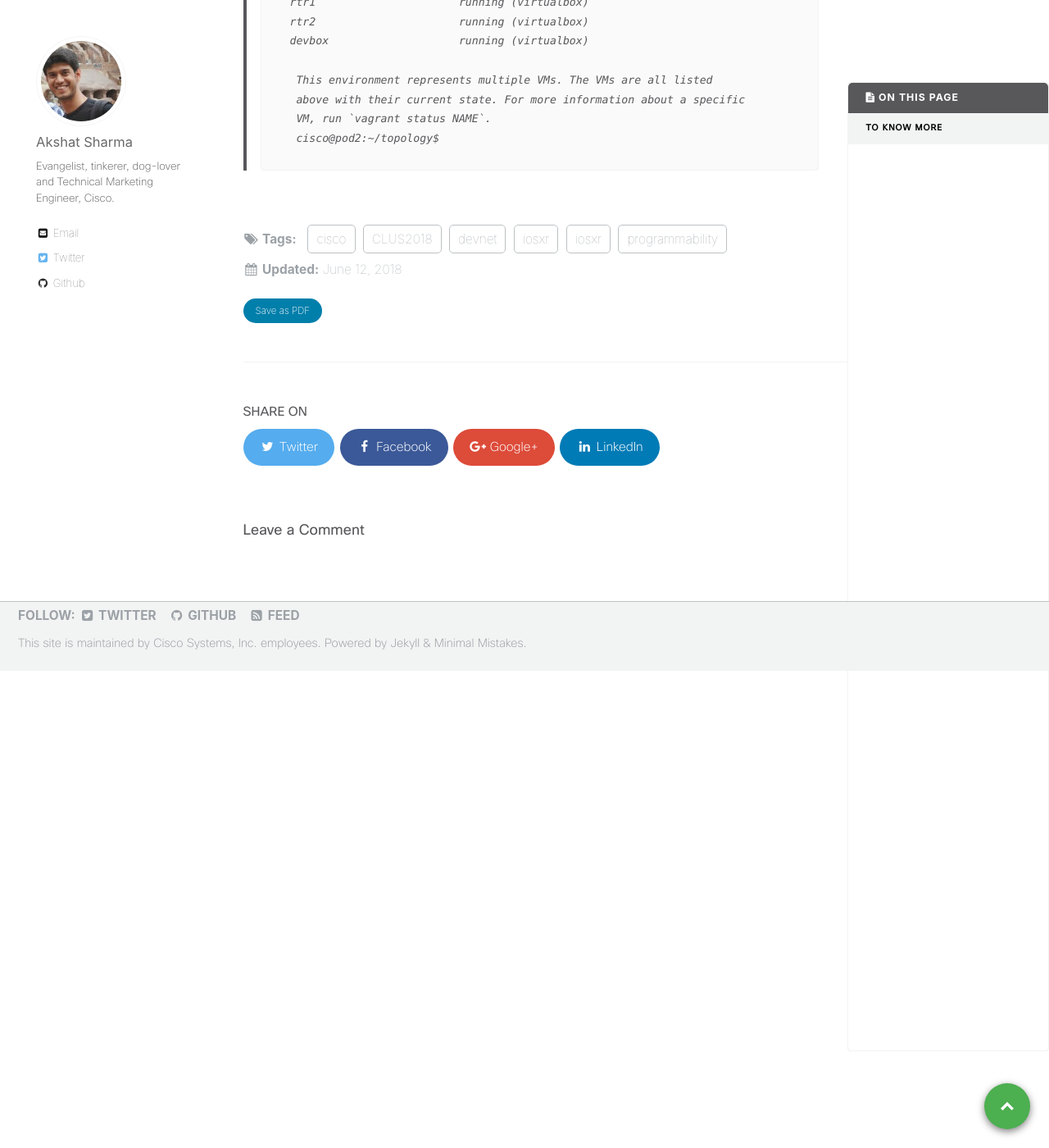
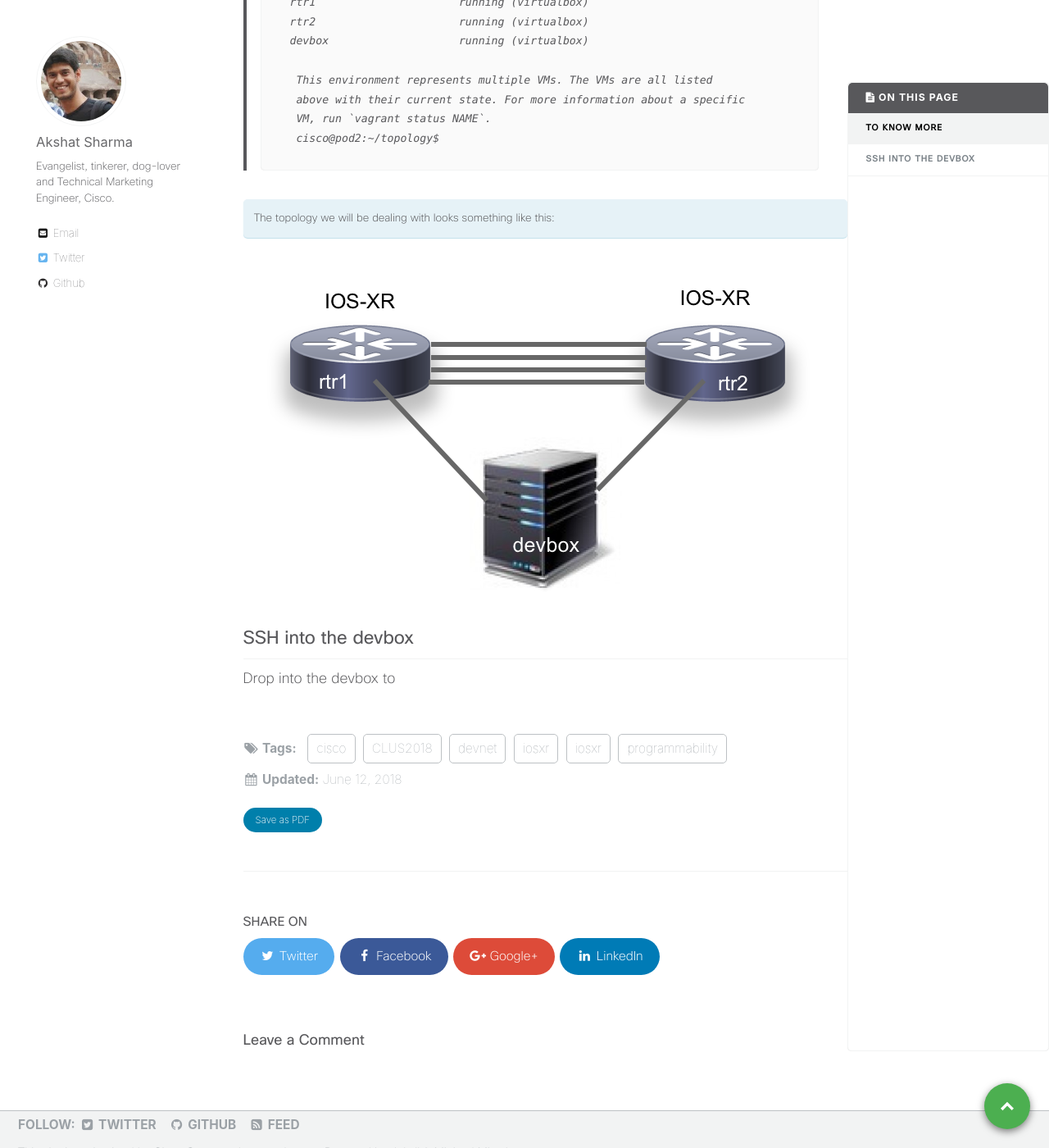
Before and after one commit to iosxr-devnet-ciscolive/workshop-docs, a Jekyll site: the page built from _wkinstructions/2018-06-12-step-1-ios-xr-ztp-bash-and-python-hooks.md, in a window 1280 px wide and 1400 px high, scrolled down 1088 px. Shown: the whole window at 82% size. Built offline with Jekyll 4.4.1, drawn with Linux system fonts in a browser that asks for light colours; comment, search, counter and statistics services are not loaded; some of the changed text lies outside the part shown.

Commit message:
Create 2018-06-12-step-1-ios-xr-ztp-bash-and-python-hooks.md

````diff
--- a/_wkinstructions/2018-06-12-step-1-ios-xr-ztp-bash-and-python-hooks.md
+++ b/_wkinstructions/2018-06-12-step-1-ios-xr-ztp-bash-and-python-hooks.md
@@ -53,3 +53,13 @@ Complete CLI support:
 >  ```
 
 {: .notice--info}
+
+
+The topology we will be dealing with looks something like this:
+
+![topology.png]({{site.baseurl}}/images/topology.png)
+
+
+## SSH into the devbox
+
+Drop into the devbox to
````
